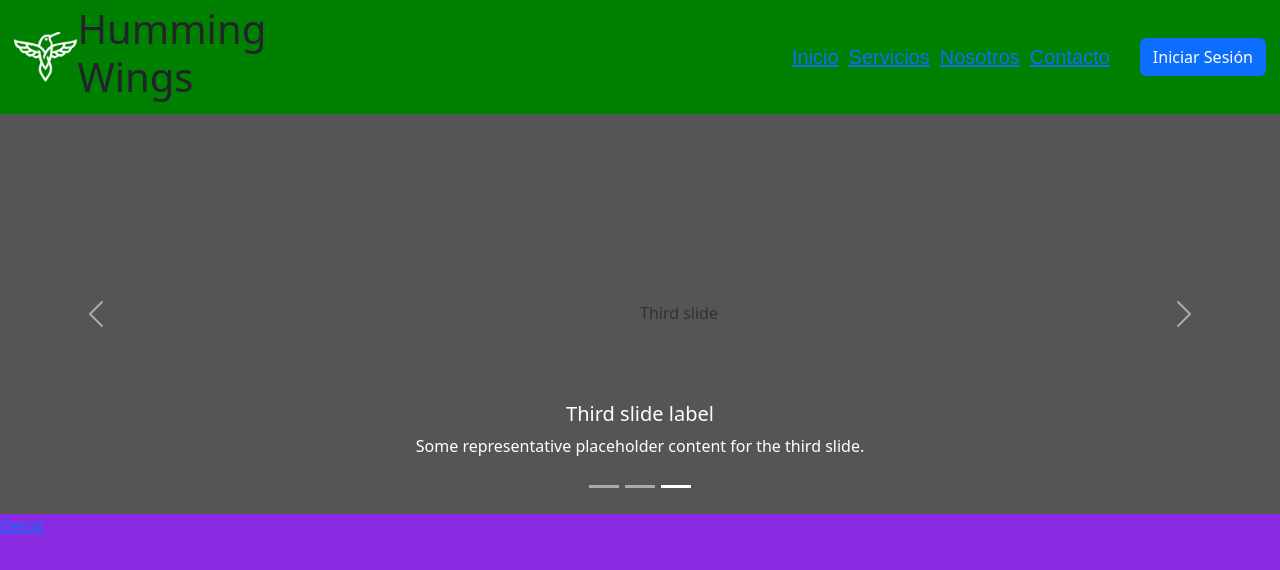
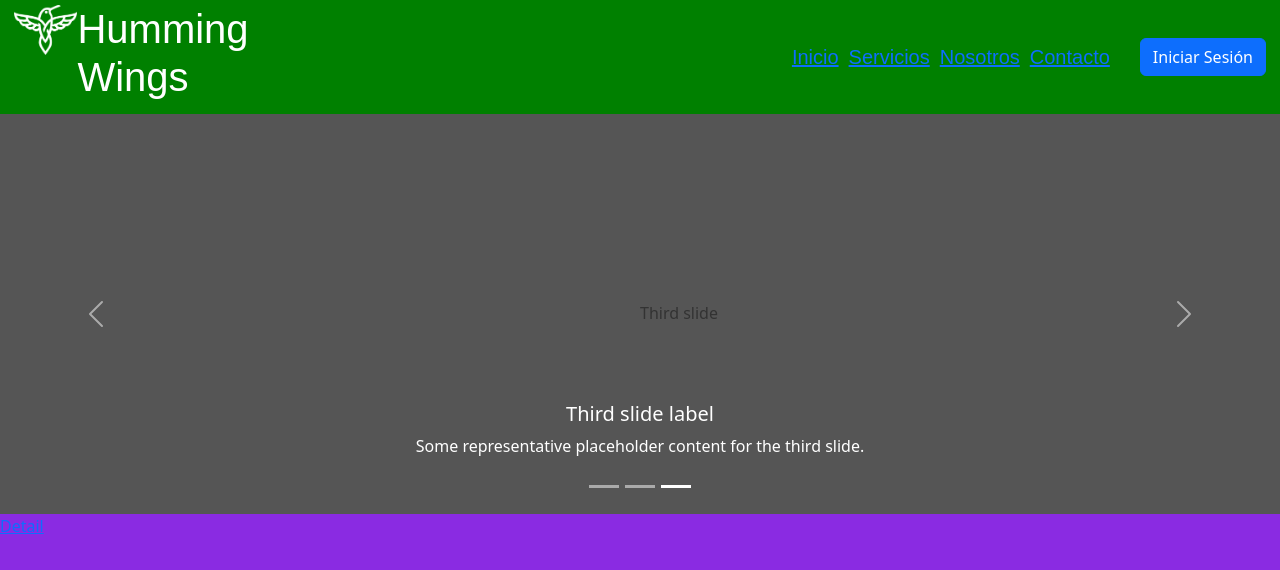
Before and after one commit to IngSebastianGomez/HummingWingsAirlines, a Vue app in the folder Frontend/web-page-hummingwings/: page /CreateAdmin in a window 1280 px wide. Shown: the top 570 px of the page. Built offline with nearby package versions, Linux system fonts and the light colour scheme; a web font is replaced by a local one.

Commit message:
Agregando link a la imagen

```diff
--- a/Frontend/web-page-hummingwings/src/components/Header.vue
+++ b/Frontend/web-page-hummingwings/src/components/Header.vue
@@ -1,8 +1,10 @@
 <template>
   <div class="MyHeader">
     <div class="d-flex">
-      <img src="../assets/Logo_HummingWings.png" class="mr-3">
-      <h1 id="titulo">Humming <br> Wings</h1>
+      <a href="#">
+        <img src="../assets/Logo_HummingWings.png" class="mr-3">
+      </a>
+      <h1 class="myText" id="titulo">Humming <br> Wings</h1>
     </div>
     <nav class="nav">
       <a href="#">Inicio</a>
```
